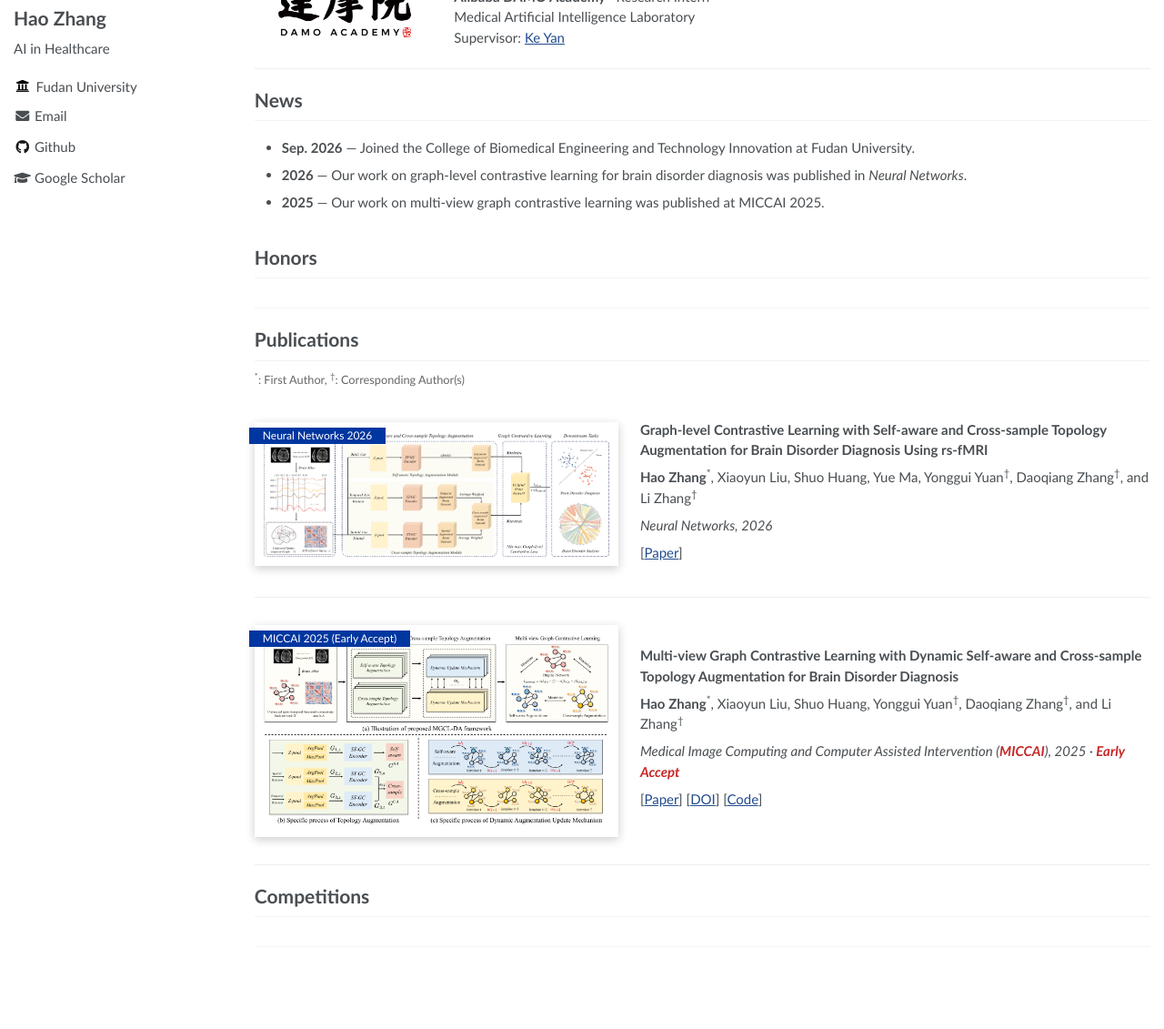
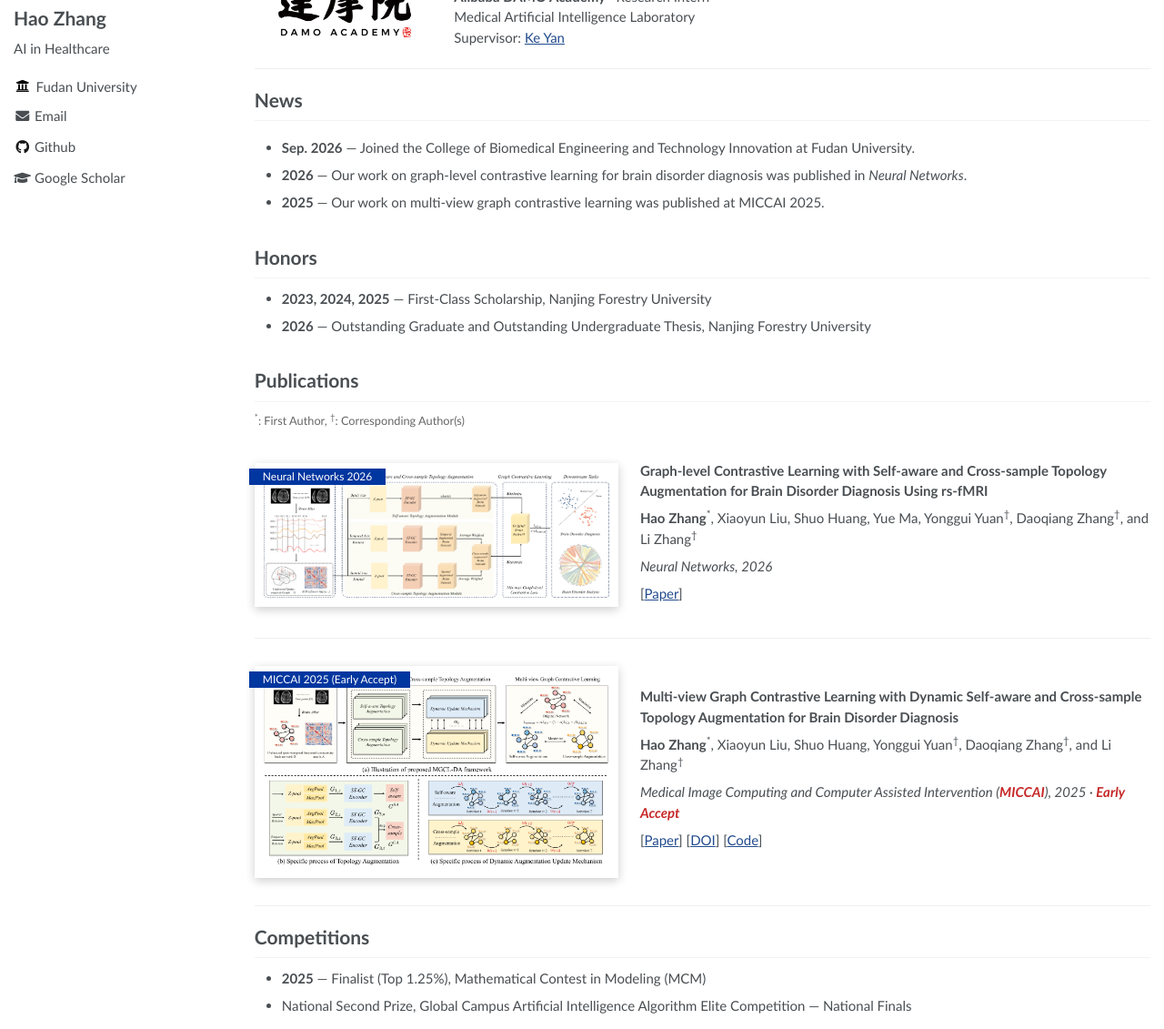
Before and after one commit to goodcodingagoodboy/goodcodingagoodboy.github.io, a Jekyll site: the page built from _pages/about.md, in a window 1280 px wide and 1400 px high, scrolled down 419 px, cut to the strip 269-1400 px from the top of the window. Shown: the whole strip at 91% size. Built offline with Jekyll 4.4.1, drawn with Linux system fonts in a browser that asks for light colours; before the commit the page ends 1729 px from its top, so only the background shows below that.

Commit message:
Add honors and competition achievements

```diff
--- a/_includes/author-profile.html
+++ b/_includes/author-profile.html
@@ -16,9 +16,6 @@
   <div class="author__urls-wrapper">
     <!-- <button class="btn btn--inverse">More Info & Contact</button> -->
     <ul class="author__urls social-icons">
-      {% if site.description %}
-        <li><div style="white-space: normal; margin-bottom: 1em;">{{ site.description }}</div></li>
-      {% endif %}
       {% if author.location %}
         <li><i class="fa fa-fw fa-map-marker" aria-hidden="true"></i> {{ author.location }}</li>
       {% endif %}
--- a/_pages/about.md
+++ b/_pages/about.md
@@ -70,7 +70,8 @@
 
 # Honors
 
-<div class="empty-section" aria-label="Honors to be updated"></div>
+- **2023, 2024, 2025** — First-Class Scholarship, Nanjing Forestry University
+- **2026** — Outstanding Graduate and Outstanding Undergraduate Thesis, Nanjing Forestry University
 
 <span class="anchor" id="publications"></span>
 
@@ -122,4 +123,5 @@
 
 # Competitions
 
-<div class="empty-section" aria-label="Competitions to be updated"></div>
+- **2025** — Finalist (Top 1.25%), Mathematical Contest in Modeling (MCM)
+- National Second Prize, Global Campus Artificial Intelligence Algorithm Elite Competition — National Finals
```
